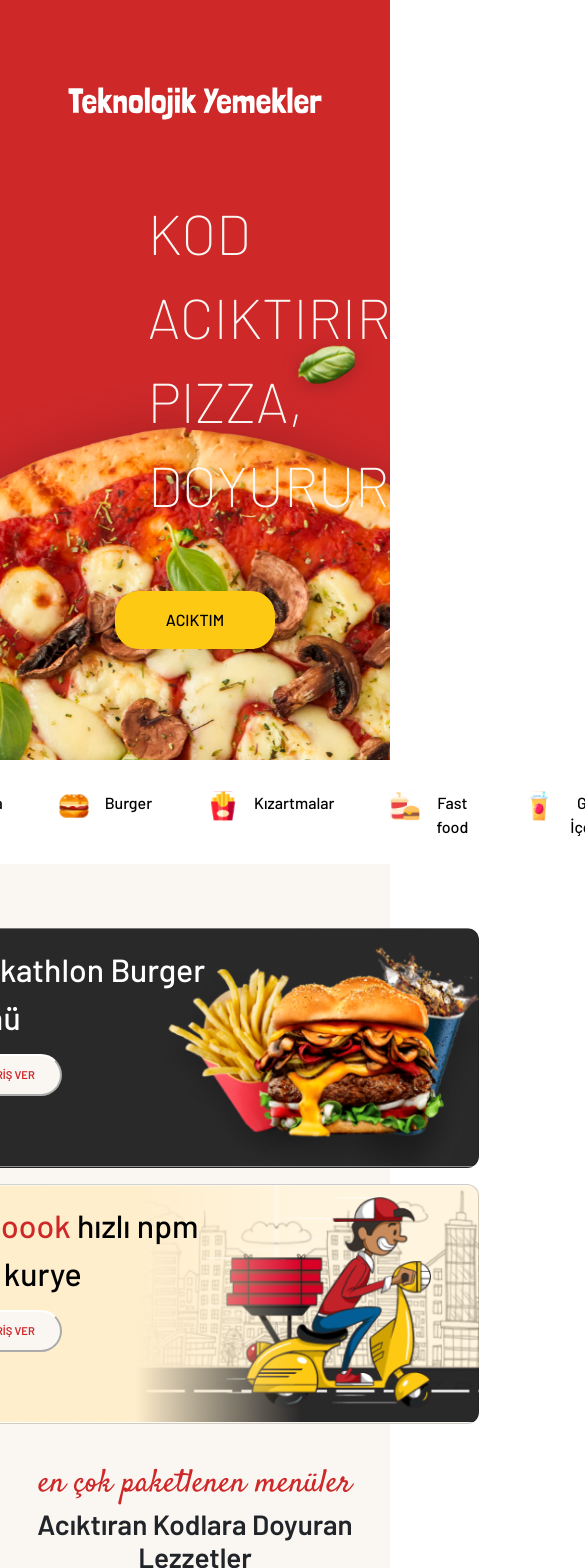
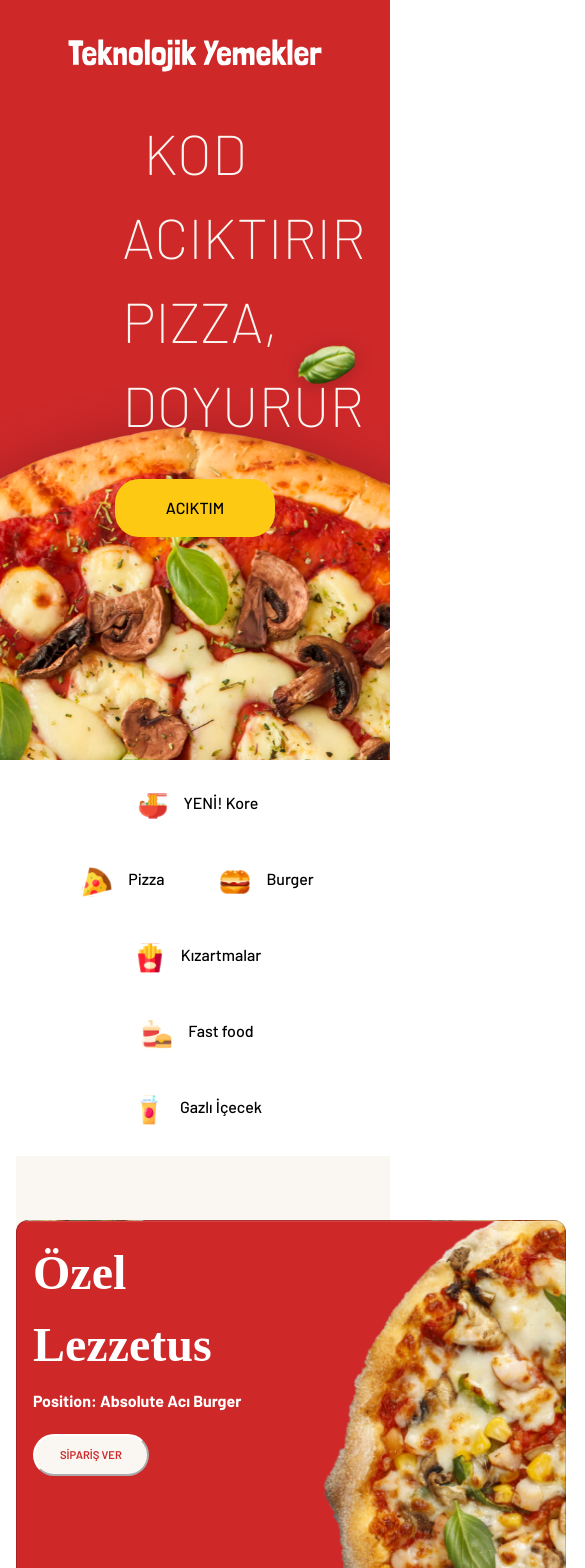
Before and after one commit to anilteoman/fsweb-s8-challenge-pizza, a React (Vite) app: page / in a window 390 px wide. Shown: the top 1568 px of the page, 585 px wide, since content can reach past the window. Built offline with nearby package versions, Linux system fonts and the light colour scheme; a web font is replaced by a local one.

Commit message:
siparis form v2 (1/2)

```diff
--- a/src/App.css
+++ b/src/App.css
@@ -96,6 +96,17 @@
   font-family: "Barlow";
 }
 
+.mainCardsContainer {
+  display: flex;
+  justify-content: center;
+  flex-direction: row;
+  background: #faf7f2;
+  gap: 1rem;
+  padding-top: 4rem;
+
+}
+
+
 
 
 /* SIPARIS SAYFASI */
@@ -167,6 +178,7 @@ nav a {
 .boyutVeKalinlik {
   display: flex;
   justify-content: space-between;
+
 }
 
 .formFooterContainer {
@@ -177,6 +189,7 @@ nav a {
   border: 1px #5f5f5f solid;
   border-radius: 0.5rem;
   padding: 2.5rem;
+  background-color: #faf7f2;
 }
 .siparisToplam {
   padding-right: 5rem;
@@ -214,6 +227,24 @@ nav a {
   gap: 5px;
 
   padding: 5px;
+}
+
+.checkboxIT2 {
+  background: #faf7f2;
+  width: 30px;
+  height: 30px;
+}
+
+.checkboxIT2:checked {
+  background-color: #fdc913;
+
+}
+
+.it2FormHeader {
+  background-color: #faf7f2;
+  background-image: url('C:\Users\AnilT\Documents\GitHub\2\fsweb-s8-challenge-pizza\images\iteration-2-images\pictures\form-banner.png');
+  background-position: center;
+  background-repeat: no-repeat;
 }
 
 /* SIPARIS SONUC */
@@ -284,9 +315,10 @@ footer {
   display: flex;
   flex-direction: row;
   color: #faf7f2;
+  align-items: center;
 
-  gap: 3rem;
-  justify-content: center;
+  gap: 2rem;
+  justify-content: space-evenly;
 }
 
 .a {
@@ -312,9 +344,20 @@ footer {
   height: 110px;
 }
 
+.footerAltYazi{
+  margin: "0 13rem 0 10rem";
+  padding: 1rem;
+  font-size: 1rem;
+  display: flex;
+  justify-content: space-between;
+  text-align: center;
+  align-items: center;
+}
+
 /* MOBİL */
 
 @media (max-width: 600px) {
+
   .checkbox-grid {
     grid-template-columns: repeat(2, 1fr);
   }
@@ -338,6 +381,38 @@ footer {
 
   .footermain {
     flex-direction: column;
+    align-items: baseline;
+    margin-left: 1rem;
+    gap: 0;
+  }
+
+  .footerAltYazi {
+    margin: 0;
+  }
+
+  .mainCardsContainer {
+    flex-direction: column;
     margin-left: 1rem;
   }
+
+  /* anasayfa mobil  IT2*/
+  .anaSayfaYazi{
+    align-items: center;
+  }
+
+  .anaSayfaContainer {
+    width: 70%;
+    padding-top: 2rem;
+    gap :1rem
+  }
+
+  .navbtns {
+    flex-wrap: wrap;
+    width: 80%;
+    margin: auto;
+  }
+
+  .altCards {
+    flex-direction: column;
+  }
 }
--- a/src/components/Footer.jsx
+++ b/src/components/Footer.jsx
@@ -95,16 +95,7 @@ export default function Footer() {
 
       <div style={{ borderBottom: "1px solid gray", margin: "10px 0" }}></div>
 
-      <p
-        style={{
-          margin: "0 20rem",
-          padding: "1rem",
-          fontSize: "1rem",
-          display: "flex",
-          justifyContent: "space-between",
-          textAlign: "center",
-        }}
-      >
+      <p className='footerAltYazi'>
         © 2023 Teknolojik Yemekler. <FontAwesomeIcon icon={faTwitter} />
       </p>
     </footer>
--- a/src/components/SiparisForm.jsx
+++ b/src/components/SiparisForm.jsx
@@ -148,6 +148,7 @@ const SiparisForm = () => {
     <>
       <Card className="siparisFormContainer">
         <CardBody>
+          <div className="it2FormHeader">
           <CardTitle tag="h5">Position Absolute Acı Pizza</CardTitle>
 
           <CardSubtitle className="siparisSubtitle koyugri" tag="h6">
@@ -164,6 +165,7 @@ const SiparisForm = () => {
             kökenli lezzetli bir yemektir. Küçük bir pizzaya bazen pizzetta
             denir.
           </CardText>
+          </div>
 
           <Form>
             <FormGroup className="boyutVeKalinlik" tag="fieldset">
@@ -209,6 +211,7 @@ const SiparisForm = () => {
                   name="hamurKalinlik"
                   type="select"
                   onChange={handleChange}
+                  style={{background:'#faf7f2',}}
                 >
                   <option value="">Seçiniz</option>
                   <option value="Standart">Standart</option>
@@ -225,13 +228,14 @@ const SiparisForm = () => {
   <div className="checkbox-grid">
     {malzemeler.map((malzeme) => (
       <label key={malzeme} className="checkbox-item">
-        <Input
+        <Input className="checkboxIT2"
           data-cy="malzemeInput"
           type="checkbox"
           name="malzemeler"
           value={malzeme}
           checked={formData.malzemeler.includes(malzeme)}
           onChange={handleChange}
+
         />
         {malzeme}
       </label>
@@ -251,6 +255,7 @@ const SiparisForm = () => {
                 type="text"
                 value={formData.isim}
                 onChange={handleChange}
+                style={{background:'#faf7f2'}}
               />
             </FormGroup>
             <FormGroup className="formBaslik">
@@ -261,6 +266,7 @@ const SiparisForm = () => {
                 name="siparisNotu"
                 type="textarea"
                 placeholder="Siparişine eklemek istediğin bir not var mı?"
+                style={{background:'#faf7f2'}}
               />
             </FormGroup>
             <hr />
--- a/src/pages/AnaSayfa.jsx
+++ b/src/pages/AnaSayfa.jsx
@@ -29,7 +29,7 @@ const AnaSayfa = () => {
           </a>
         </div>
       </div>
-      <section
+      <section className="navbtns"
         style={{
           padding: "1rem",
           display: "flex",
@@ -63,16 +63,7 @@ const AnaSayfa = () => {
           text={"Gazlı İçecek"}
         />
       </section>
-      <section
-        style={{
-          display: "flex",
-          justifyContent: "center",
-          flexDirection: "row",
-          backgroundColor: "#FAF7F2",
-          gap: "1rem",
-          paddingTop: "4rem",
-        }}
-      >
+      <section  className="mainCardsContainer">
         <Card
           style={{
             backgroundImage: `url('../images/iteration-2-images/cta/kart-1.png')`,
@@ -138,7 +129,7 @@ const AnaSayfa = () => {
 
 
 
-      <section
+      <section className="navbtns"
         style={{
           padding: "1rem",
           display: "flex",
@@ -179,13 +170,12 @@ const AnaSayfa = () => {
 
        {/*alt bölüm kartlar*/}
 
-      <section
+      <section className="altCards"
         style={{
           padding: "1rem",
           display: "flex",
           textAlign: "center",
           alignItems: "center",
-          flexDirection: "row",
           background: "#FAF7F2",
           justifyContent: "center",
           gap: "1.8rem",
--- a/src/pages/SiparisSayfa.jsx
+++ b/src/pages/SiparisSayfa.jsx
@@ -2,7 +2,7 @@ import React from 'react'
 
 
 import SiparisForm from '../components/SiparisForm';
-
+import Footer from '../components/Footer'
 
 
 const SiparisSayfa = () => {
@@ -25,7 +25,7 @@ const SiparisSayfa = () => {
 
 
 
-
+      <Footer />
 
       </div>
   )
```
